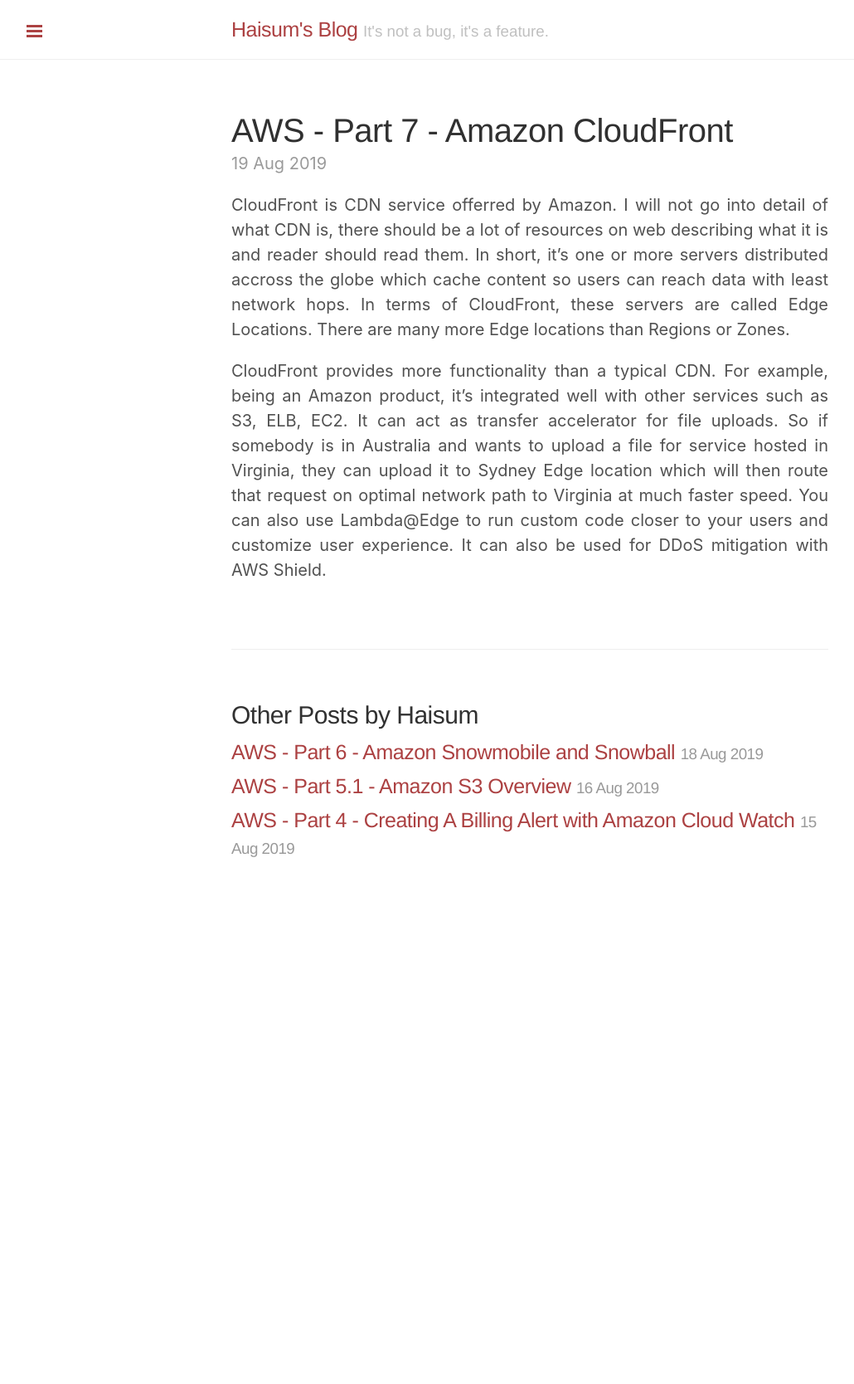
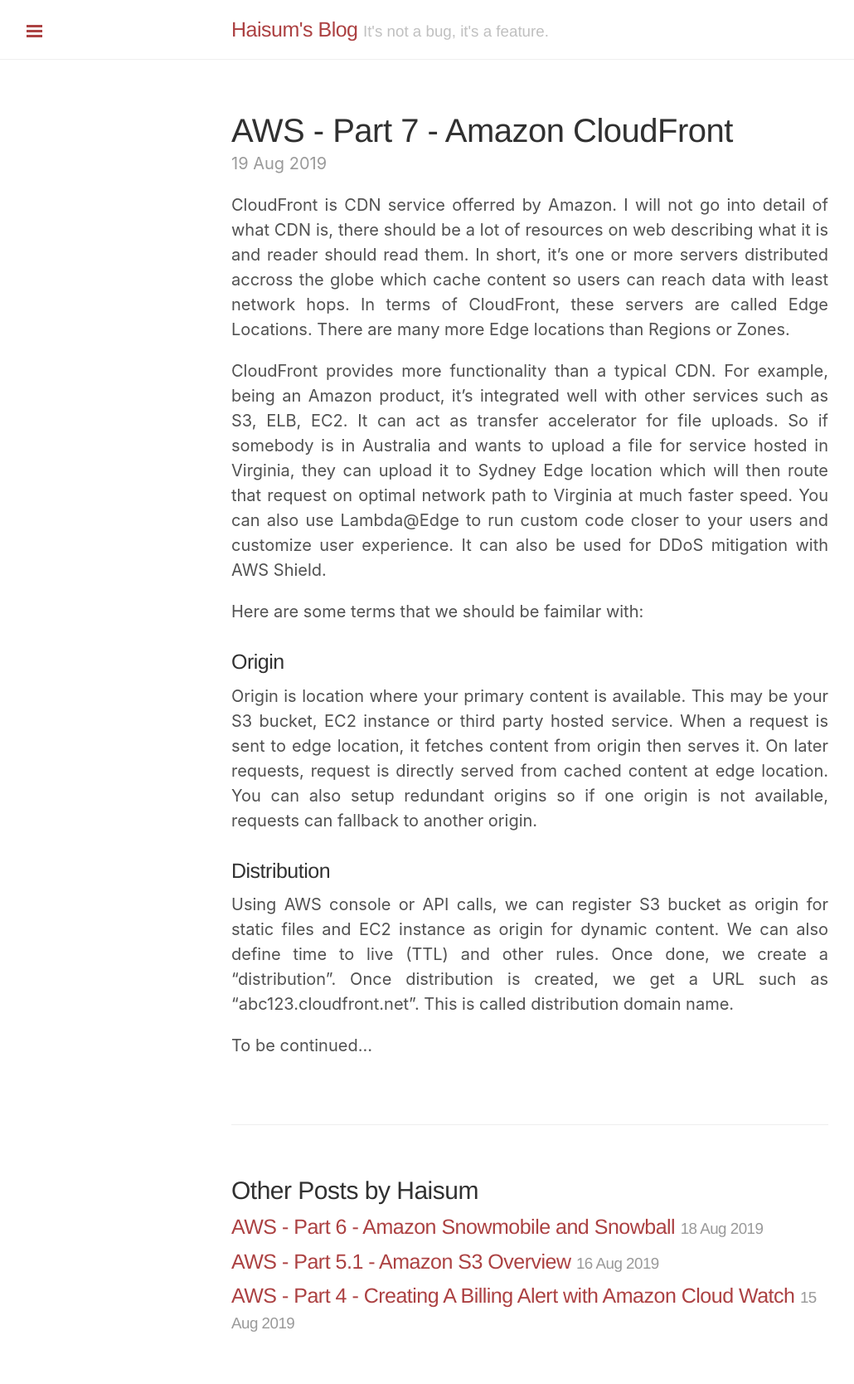
Before and after one commit to haisum/haisum.github.io, a Jekyll site: the page built from _posts/2019-08-19-aws-7-cloudfront.md, in a window 1280 px wide. Shown: the whole page at 83% size, without its empty margins (1-1031 px from the left). Built offline with Jekyll 4.4.1, drawn with Linux system fonts in a browser that asks for light colours; comment, search, counter and statistics services are not loaded; before the commit the page ends 1096 px from its top, so only the background shows below that.

Commit message:
Added more content to cloudfront

```diff
--- a/_posts/2019-08-19-aws-7-cloudfront.md
+++ b/_posts/2019-08-19-aws-7-cloudfront.md
@@ -6,3 +6,16 @@ title: AWS - Part 7 - Amazon CloudFront
 CloudFront is CDN service offerred by Amazon. I will not go into detail of what CDN is, there should be a lot of resources on web describing what it is and reader should read them. In short, it's one or more servers distributed accross the globe which cache content so users can reach data with least network hops. In terms of CloudFront, these servers are called Edge Locations. There are many more Edge locations than Regions or Zones.
 
 CloudFront provides more functionality than a typical CDN. For example, being an Amazon product, it's integrated well with other services such as S3, ELB, EC2. It can act as transfer accelerator for file uploads. So if somebody is in Australia and wants to upload a file for service hosted in Virginia, they can upload it to Sydney Edge location which will then route that request on optimal network path to Virginia at much faster speed. You can also use Lambda@Edge to run custom code closer to your users and customize user experience. It can also be used for DDoS mitigation with AWS Shield.
+
+Here are some terms that we should be faimilar with:
+
+### Origin
+
+Origin is location where your primary content is available. This may be your S3 bucket, EC2 instance or third party hosted service. When a request is sent to edge location, it fetches content from origin then serves it. On later requests, request is directly served from cached content at edge location. You can also setup redundant origins so if one origin is not available, requests can fallback to another origin.
+
+### Distribution
+
+Using AWS console or API calls, we can register S3 bucket as origin for static files and EC2 instance as origin for dynamic content. We can also define time to live (TTL) and other rules. Once done, we create a "distribution". Once distribution is created, we get a URL such as "abc123.cloudfront.net". This is called distribution domain name.
+
+
+To be continued...
```
